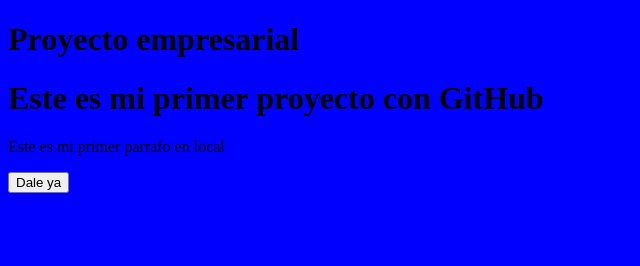
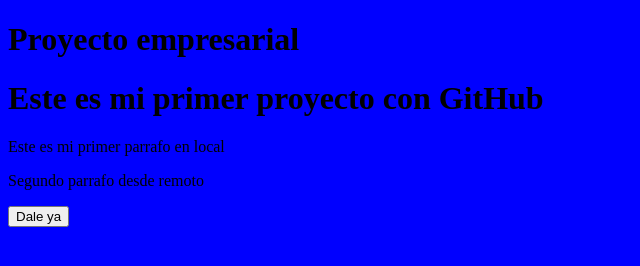
Before and after one commit to Alberta1010/CursoGit, a plain HTML site: page index.html in a window 1280 px wide. Shown: the whole page, without its empty margins (0-640 px from the left). Drawn offline with Linux system fonts and the light colour scheme; files that its build step writes are made by us from their sources; files whose address does not match are found by name.

Commit message:
agregando segundo parrafo

```diff
--- a/index.html
+++ b/index.html
@@ -12,6 +12,7 @@
 <h1>Proyecto empresarial</h1>
  <h1>Este es mi primer proyecto con GitHub</h1>
  <p>Este es mi primer parrafo en local</p>
+ <p>Segundo parrafo desde remoto</p>
 
 
 <input type="button" onClick="saludo()" value="Dale ya">
```
